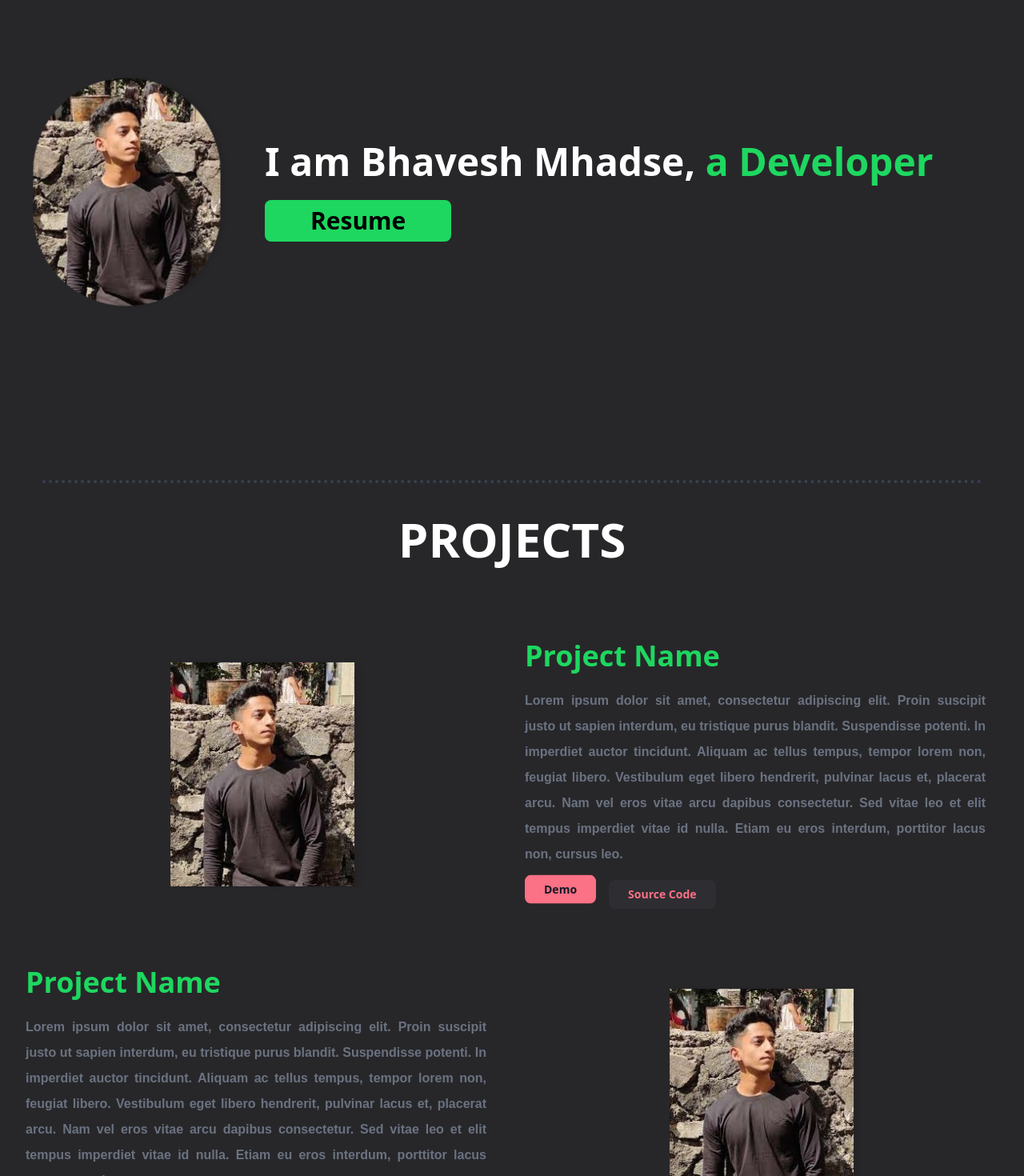
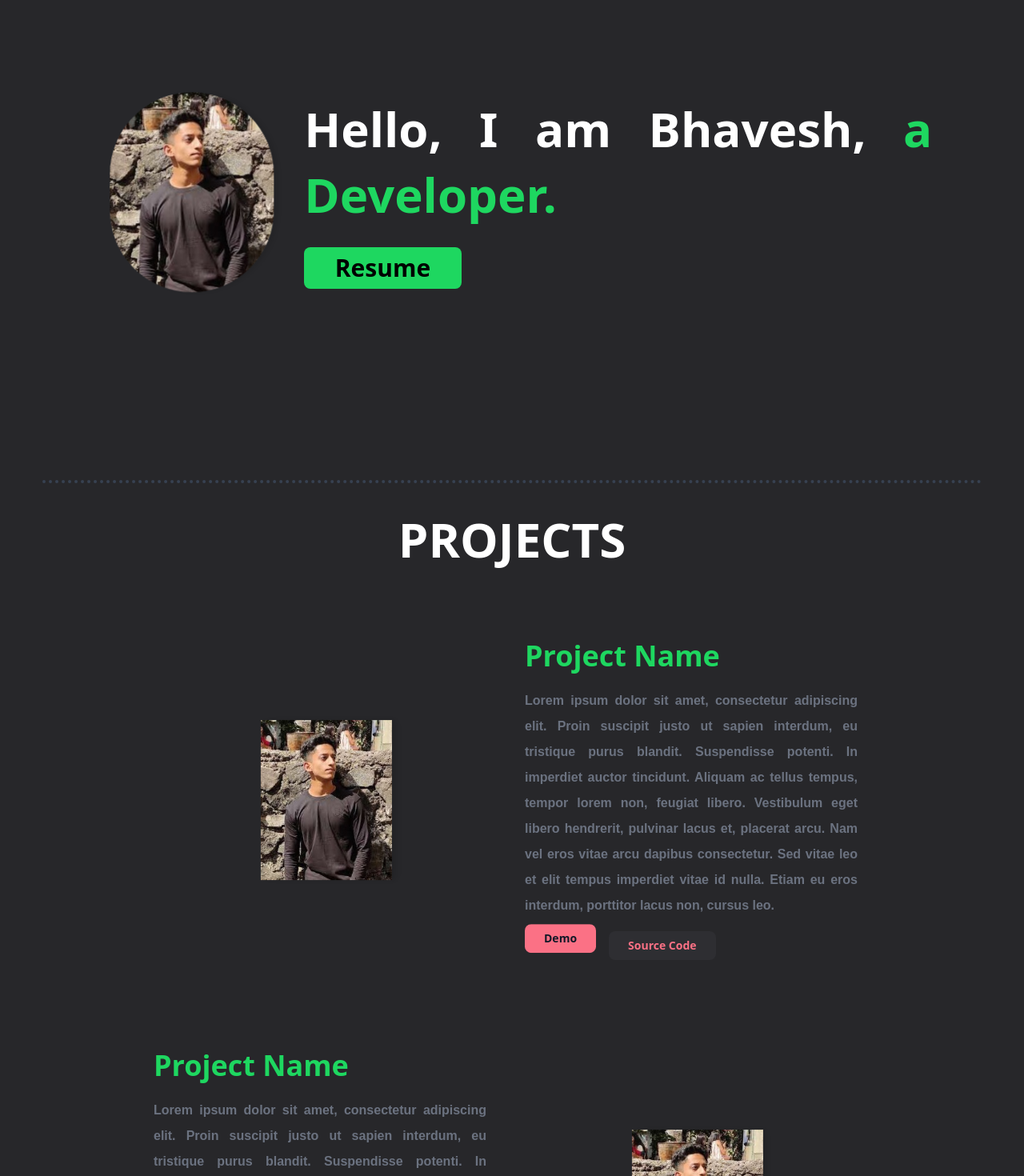
Before and after one commit to bhaveshmhadse/portfolio-nextjs, a Next.js app: page / in a window 1280 px wide. Shown: the part 120-1590 px from the top of the page at 80% size. Built offline with nearby package versions, Linux system fonts and the light colour scheme.

Commit message:
Refactored

```diff
--- a/components/Hero/PersonalInformation.tsx
+++ b/components/Hero/PersonalInformation.tsx
@@ -1,6 +1,8 @@
+import { useEffect, useState } from "react";
+
+import { AnimatePresence, motion } from "framer-motion";
+
 import DecorativeLineSeperator from "../Global/DecorativeLineSeperator";
-import { AnimatePresence, motion } from "framer-motion";
-import { useEffect, useState } from "react";
 
 const PersonalInformation = () => {
   let [animate, setanimate] = useState(false);
@@ -12,17 +14,17 @@ const PersonalInformation = () => {
   return (
     <div>
       <div className=' h-screen flex items-center justify-center'>
-        <motion.div className='flex   w-full mx-2 h-screen lg:h-auto lg:-translate-y-10 z-10'>
+        <motion.div className=' flex lg:w-5/6  mx-2 h-screen lg:h-auto lg:-translate-y-10 z-10'>
           <div className=' justify-start items-center h-auto w-1/3 hidden  lg:flex'>
             <AnimatePresence>{animate && <motion.img whileTap={{ scale: 0.9 }} animate={{ x: [-100, 0], y: 0, rotate: -90 }} initial={false} className='-rotate-90  p-2   rounded-full drop-shadow-lg' src='bhaveshProfile.jpg' />}</AnimatePresence>
           </div>
 
-          <div className='flex w-full  items-center px-2 '>
+          <div className='flex w-full   items-center px-2 '>
             <div className='block  w-full font-bold h-auto '>
               {animate && (
                 <AnimatePresence>
-                  <motion.h1 animate={{ x: 0, y: [-100, 0], opacity: 1 }} initial={{ opacity: 0 }} transition={{ delay: 0.5 }} className=' lg:text-5xl   text-6xl  leading-snug -translate-y-10 lg:translate-y-0 font-black '>
-                    I am Bhavesh Mhadse, <span className='green-text'>a Developer</span>
+                  <motion.h1 animate={{ x: 0, y: [-100, 0], opacity: 1 }} initial={{ opacity: 0 }} transition={{ delay: 0.5 }} className='   text-6xl  leading-snug -translate-y-10 lg:translate-y-0 font-black text-justify'>
+                    Hello, I am Bhavesh, <span className='green-text'>a Developer.</span>
                   </motion.h1>
                   <motion.button animate={{ x: 0, y: [100, 0], opacity: 1 }} initial={{ opacity: 0 }} transition={{ delay: 1 }} className='mt-6 lg:text-3xl text-5xl w-full lg:w-1/4 py-2  green rounded-lg lg:px-6 lg:py-2 text-black font-black '>
                     Resume
--- a/components/Projects/ProjectCard.tsx
+++ b/components/Projects/ProjectCard.tsx
@@ -17,7 +17,13 @@ const ProjectCard = ({ index }: { index: number }) => {
     return () => handleOrientation();
   }, []);
 
-  return <div className=' my-20 lg:my-10 mx-4 block lg:flex '>{orientation.map(eachObj => eachObj)}</div>;
+  return (
+    <div className='flex items-center justify-center'>
+      <div className='h-auto lg:w-3/4 '>
+        <div className=' my-20 lg:my-10 mx-4 block lg:flex '>{orientation.map(eachObj => eachObj)}</div>
+      </div>
+    </div>
+  );
 };
 
 const ProjectImage = () => {
--- a/components/Projects/ProjectsSection.tsx
+++ b/components/Projects/ProjectsSection.tsx
@@ -19,12 +19,11 @@ const ProjectsSection = () => {
   }, []);
 
   return (
-    <div className='h-auto'>
+    <div className='h-auto   items-center justify-center'>
       <SectionHeader title='Projects' />
-
-      {projects.map((eachProject, index) => (
-        <ProjectCard key={eachProject} index={doFlip ? index : 2} />
-      ))}
+        {projects.map((eachProject, index) => (
+            <ProjectCard key={eachProject} index={doFlip ? index : 2} />
+          ))}
 
       <DecorativeLineSeperator />
     </div>
```
Also changed, not shown: package.json (+4 -4 lines), 1 other file (tests, documents, lock files or other folders).
